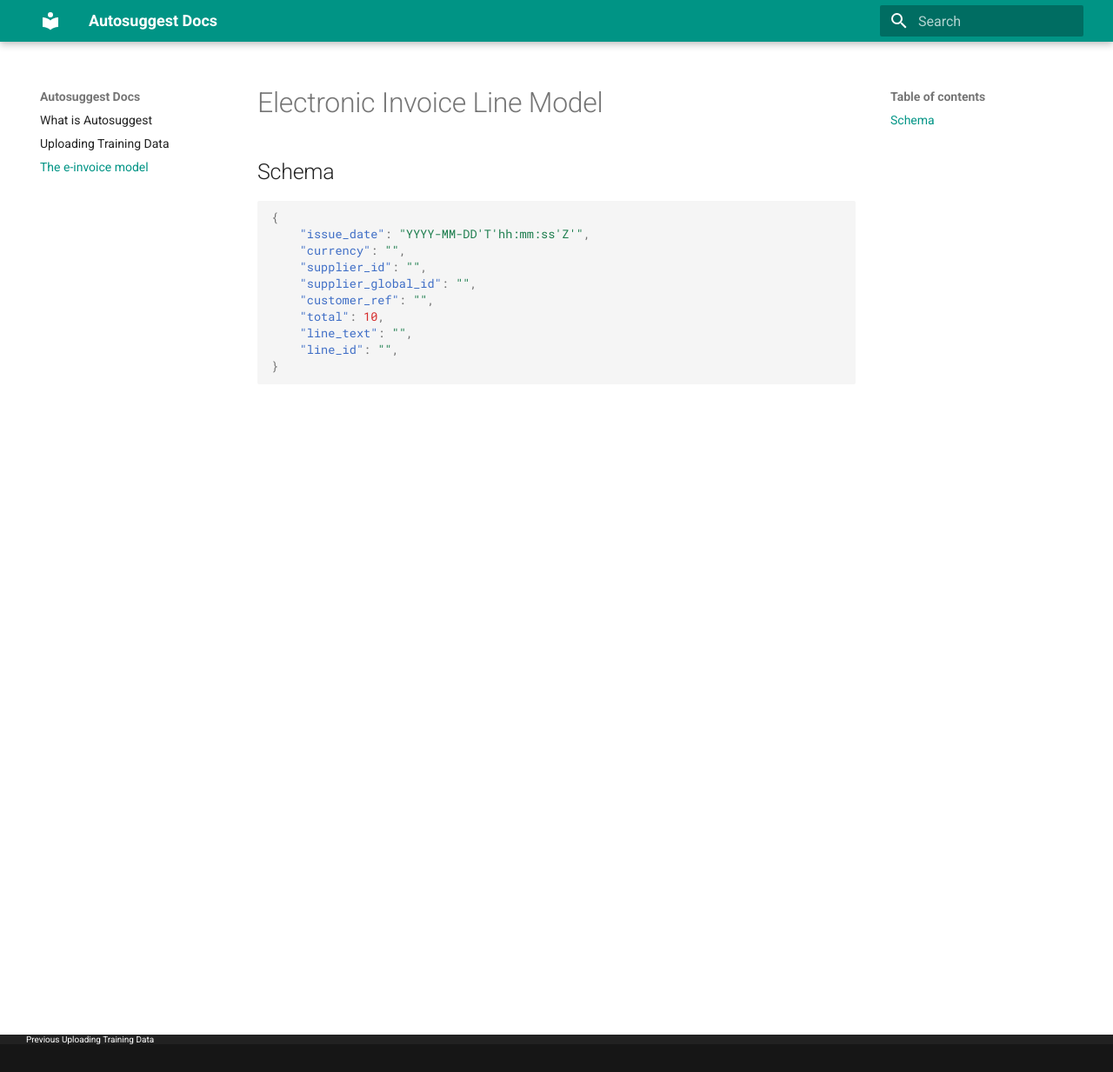
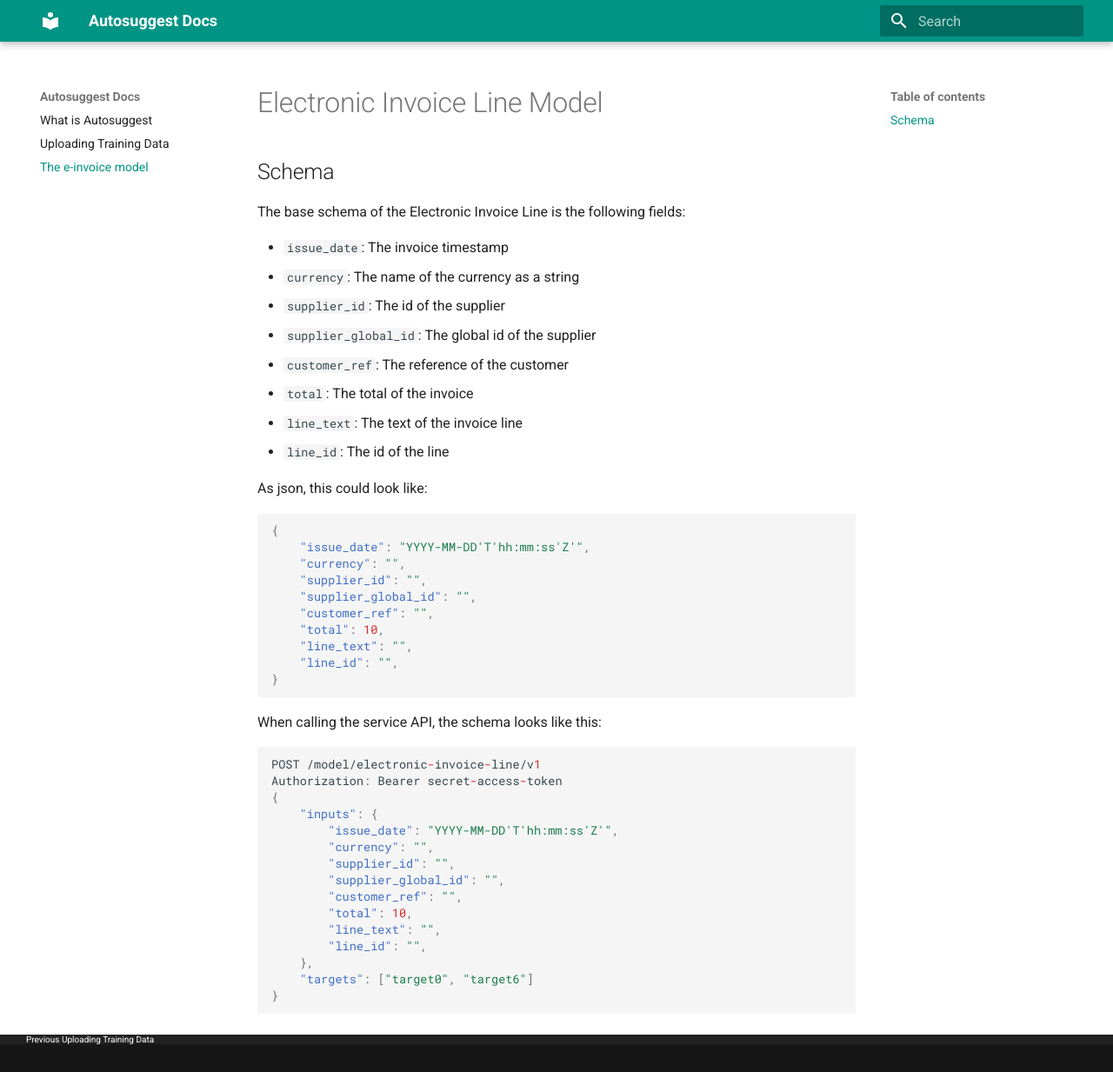
Before and after one commit to e-conomic/vml-docs, an MkDocs documentation site: the page built from docs/einvoice_model.md, in a window 1280 px wide and 1233 px high. Shown: the whole window at 87% size. Built offline with MkDocs 1.6.1 and Material for MkDocs 9.7.7, drawn with Linux system fonts in a browser that asks for light colours; old or Windows-style settings are respelled for this version of MkDocs.

Commit message:
Added more schema details
Also some placeholders.

````diff
--- a/docs/einvoice_model.md
+++ b/docs/einvoice_model.md
@@ -1,8 +1,23 @@
 Electronic Invoice Line Model
 =============================
 
+<What it does...>
+
 Schema
 ------
+
+The base schema of the Electronic Invoice Line is the following fields:
+
+- `issue_date`: The invoice timestamp
+- `currency`: The name of the currency as a string
+- `supplier_id`: The id of the supplier
+- `supplier_global_id`: The global id of the supplier
+- `customer_ref`: The reference of the customer
+- `total`: The total of the invoice
+- `line_text`: The text of the invoice line
+- `line_id`: The id of the line
+
+As json, this could look like:
 
 ```json
 {
@@ -16,3 +31,23 @@ Schema
     "line_id": "",
 }
 ```
+
+When calling the service API, the schema looks like this:
+
+```json
+POST /model/electronic-invoice-line/v1
+Authorization: Bearer secret-access-token
+{
+    "inputs": {
+        "issue_date": "YYYY-MM-DD'T'hh:mm:ss'Z'",
+        "currency": "",
+        "supplier_id": "",
+        "supplier_global_id": "",
+        "customer_ref": "",
+        "total": 10,
+        "line_text": "",
+        "line_id": "",
+    },
+    "targets": ["target0", "target6"]
+}
+```
````
